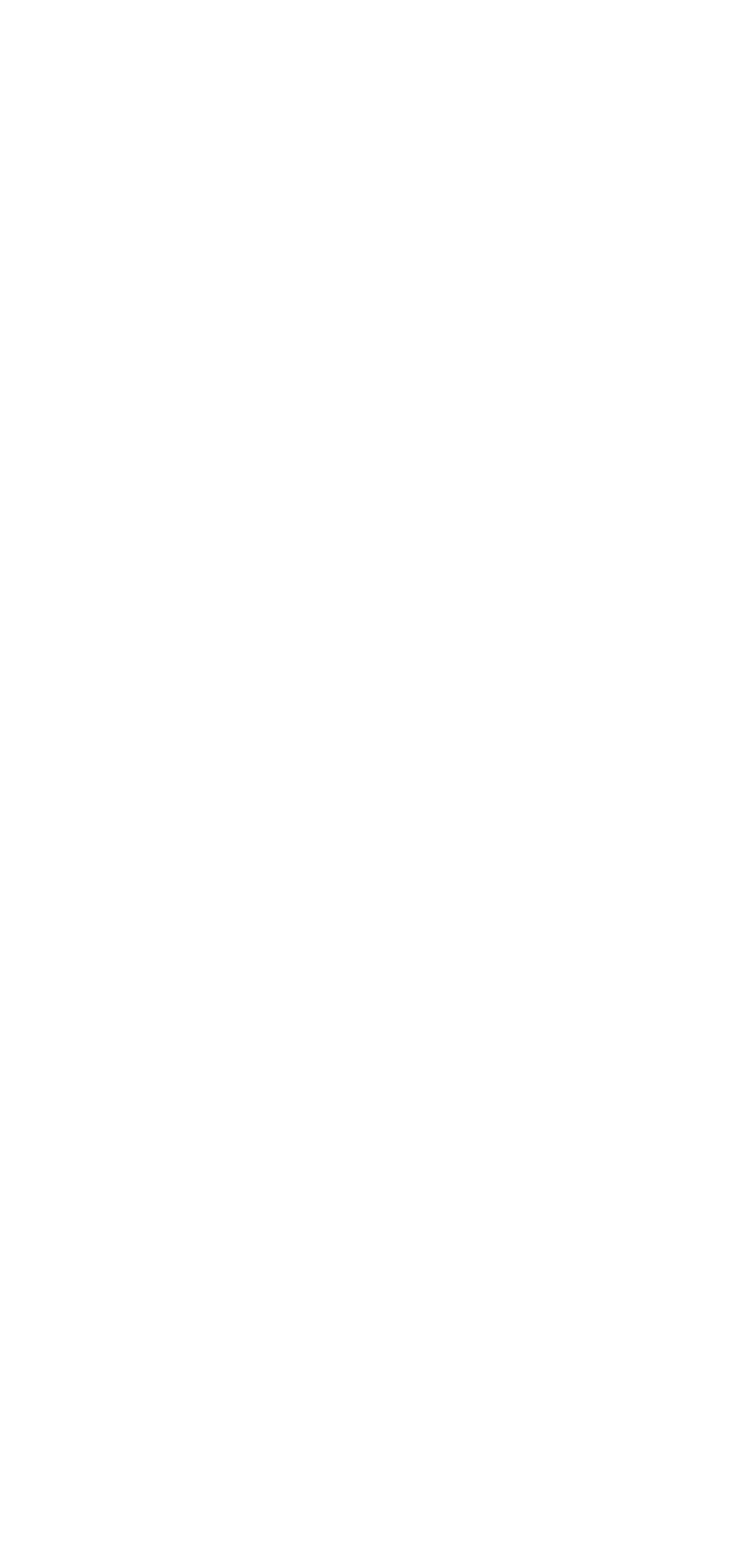
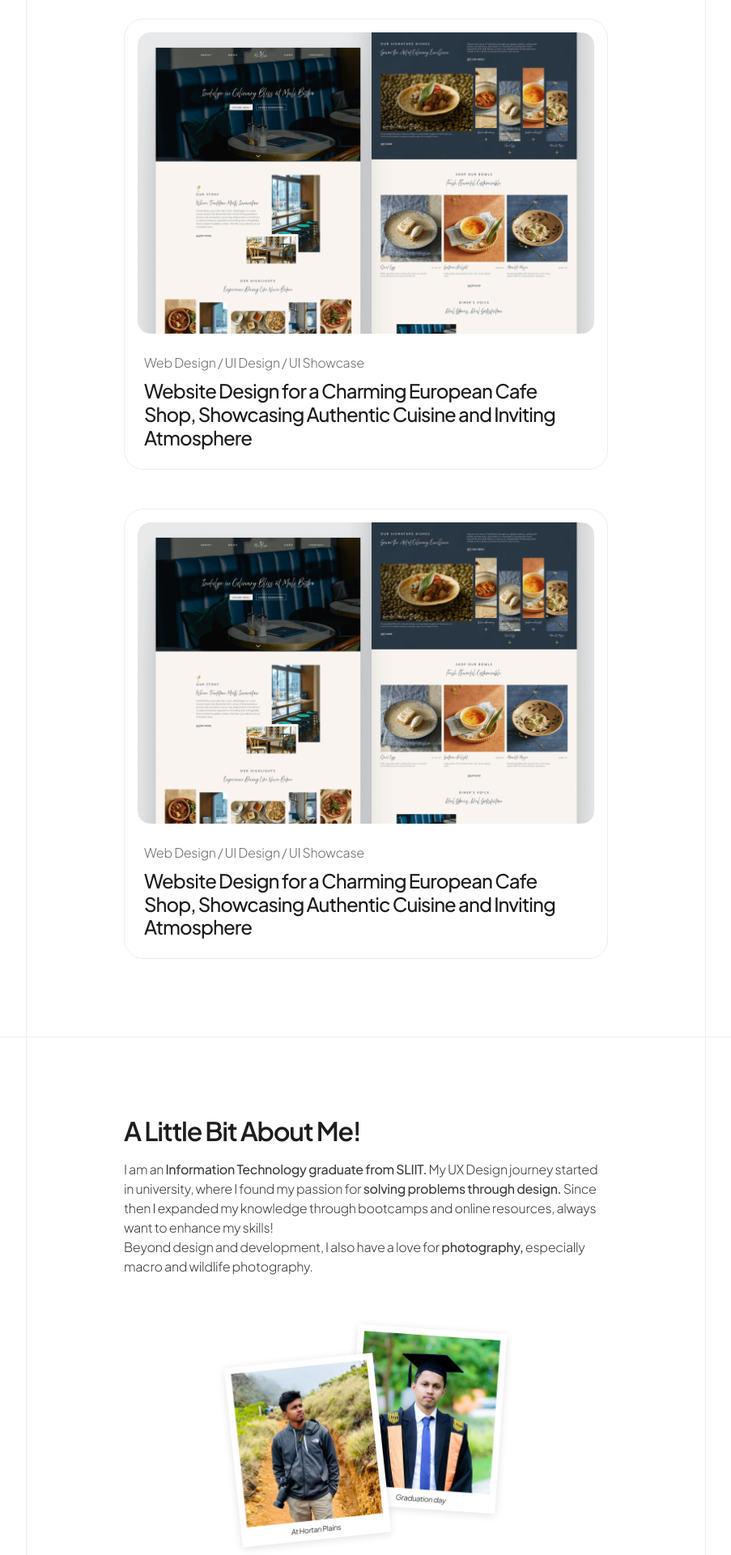
Before and after one commit to pamodaravihansa/portfolio, a React (Vite) app: page / in a window 1280 px wide. Shown: the part 743-2663 px from the top of the page at 81% size, without its empty margins (188-1091 px from the left). Before the commit the page ends 800 px from the top, so only its background shows below. Built offline with nearby package versions, Linux system fonts and the light colour scheme.

Commit message:
projects and about section completed

```diff
--- a/src/pages/Homepage.tsx
+++ b/src/pages/Homepage.tsx
@@ -15,6 +15,9 @@ import heroimage1x from "../assets/images/homepage/hero_image.png";
 import heroimage2x from "../assets/images/homepage/hero_image2x.png";
 import heroimage3x from "../assets/images/homepage/hero_image3x.png";
 
+import CafeprojectThumbnail from "../assets/images/homepage/cafe_project_thumbnail2x.png";
+
+import AboutMeImage from "../assets/images/homepage/about_me_photos.png";
 
 const Homepage = () => {
   return (
@@ -92,10 +95,68 @@ const Homepage = () => {
             <Button variant="outline" className="pt-[12px] pb-[13px] px-[24px] leading-[1.2]">See my Resume</Button>
           </div>
 
+        </div>
+
+        <div className="section-divider" />
+
+        <div className="work_container">
+          <h2 className="font-pjs-h2">Check Out My Cool Projects!</h2>
+
+          <div className="project_card">
+            <img
+              src={CafeprojectThumbnail}
+              width={568}
+              height={375}
+              alt="Cafe Website Project Thumbnail"
+            />
+            <div className="project_text_container">
+              <p className="font-pjs-b1-l">Web Design  /  UI Design  /  UI Showcase</p>
+              <h3 className="font-pjs-h3">
+                Website Design for a Charming European Cafe Shop, Showcasing Authentic Cuisine and Inviting Atmosphere
+              </h3>
+            </div>
+          </div>
+
+          <div className="project_card">
+            <img
+              src={CafeprojectThumbnail}
+              width={568}
+              height={375}
+              alt="Cafe Website Project Thumbnail"
+            />
+            <div className="project_text_container">
+              <p className="font-pjs-b1-l">Web Design  /  UI Design  /  UI Showcase</p>
+              <h3 className="font-pjs-h3">
+                Website Design for a Charming European Cafe Shop, Showcasing Authentic Cuisine and Inviting Atmosphere
+              </h3>
+            </div>
+          </div>
+
 
         </div>
 
         <div className="section-divider" />
+
+        <div className="about_container">
+          <div className="about_text_section">
+            <h2 className="font-pjs-h2">A Little Bit About Me!</h2>
+            <div className="about_me_description">
+              <p className="font-pjs-b1-l">
+                I am an <span className="font-pjs-b1-m">Information Technology graduate from SLIIT. </span>My UX Design journey started in university, where I found my passion for<span className="font-pjs-b1-m"> solving problems through design.</span> Since then I expanded my knowledge through bootcamps and online resources, always want to enhance my skills!
+              </p>
+              <p className="font-pjs-b1-l">
+                Beyond design and development, I also have a love for<span className="font-pjs-b1-m"> photography,</span>  especially macro and wildlife photography.
+              </p>
+            </div>
+          </div>
+          <img src={AboutMeImage}
+            width={600}
+            height={297}
+            alt="Pamoda's Portraits"
+          />
+
+
+        </div>
 
 
 
--- a/src/styles/pages/_home.scss
+++ b/src/styles/pages/_home.scss
@@ -35,7 +35,7 @@ body {
         flex-direction: column;
         align-items: flex-start;
         gap: 1.5rem;
-        min-width: 37.5rem;
+        max-width: 37.5rem;
 
         h1 {
             text-align: left;
@@ -81,5 +81,76 @@ body {
 
     }
 
+    .work_container {
+        display: flex;
+        flex-direction: column;
+        align-items: flex-start;
+        gap: 3rem;
+        max-width: 37.5rem;
+
+        h2 {
+            text-align: left;
+        }
+
+        .project_card {
+            display: flex;
+            flex-direction: column;
+            align-items: center;
+            border-radius: 1.5rem;
+            border-style: solid;
+            border-width: 1px;
+            border-color: $line-color;
+            max-width: 37.5rem;
+
+            img {
+                padding: 1rem 1rem 0rem 1rem;
+                max-width: 37.5rem;
+                width: 100%;
+                height: auto;
+            }
+
+            .project_text_container {
+                display: flex;
+                flex-direction: column;
+                gap: 0.5rem;
+                padding: 1.5rem;
+                max-width: 37.5rem;
+
+                p {
+                    color: $tertiary-text-color;
+                }
+            }
+
+        }
+
+    }
+
+    .about_container {
+        display: flex;
+        flex-direction: column;
+        gap: 3rem;
+
+        .about_text_section {
+            display: flex;
+            flex-direction: column;
+            gap: 1rem;
+
+            p {
+                color: $secondary-text-color;
+            }
+        }
+
+        img {
+            width: 100%;
+            height: auto;
+        }
+
+    }
+
+
+
+
+
+
 
 }
```
Also changed, not shown: src/assets/images/homepage/about_me_photos.png (added), src/assets/images/homepage/cafe_project_thumbnail2x.png (added).
